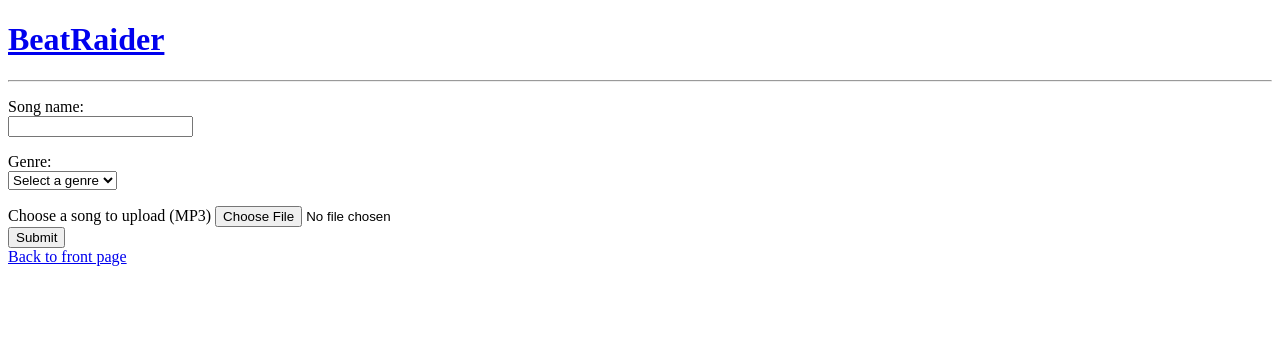
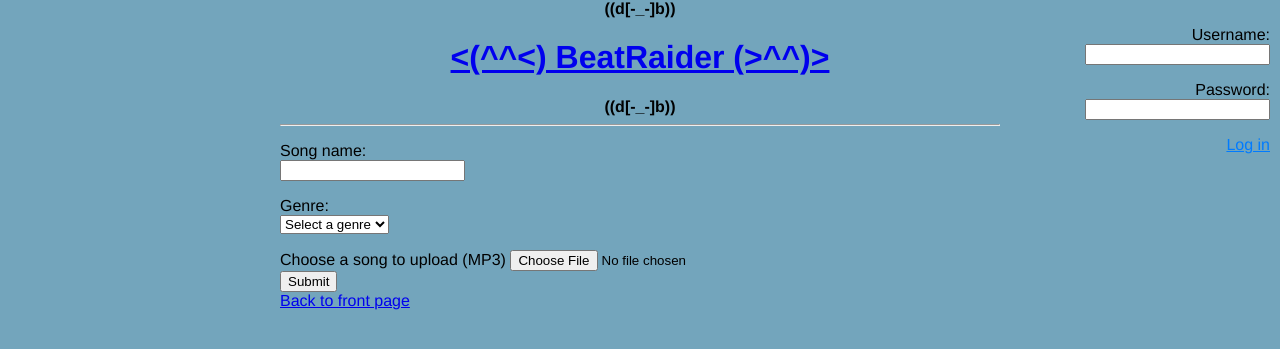
Before and after one commit to kasperikpnn/beat-raider, a Flask app: page /upload in a window 1280 px wide. Shown: the top 349 px of the page. Run offline with Flask 3, Linux system fonts and the light colour scheme; parts of the project's set-up code (start-up, migrations or seed data) failed here and were passed over; some libraries are stand-ins or nearby versions.

Commit message:
Working on the layout + Flash messages

```diff
--- a/routes.py
+++ b/routes.py
@@ -123,6 +123,7 @@ def editplaylist(playlist_id):
 @app.route("/listen/<song_id>")
 def listen(song_id):
     song_info = SM.getinfo(song_id)
+    user_playlists = []
     if session.get("logged_in") == True:
         user_playlists = SM.get_playlists(session["user_id"])
     if song_info != -1:
@@ -210,23 +211,29 @@ def register():
     if request.method == "POST":
         username = request.form["username"]
         if len(username) < 1 or len(username) > 20:
-            return render_template("error.html", message="Username too short or long! (1-20 characters)")
+            flash('The username is too short or too long! (max 20 characters)', 'error')
+            return redirect("/register")
 
         password1 = request.form["password1"]
         password2 = request.form["password2"]
         if password1 != password2:
-            return render_template("error.html", message="The passwords aren't matching!")
+            flash('The passwords are not matching!', 'error')
+            return redirect("/register")
         if password1 == "":
-            return render_template("error.html", message="The password is empty!")
+            flash('The password is empty!', 'error')
+            return redirect("/register")
 
         artist_name = request.form["artist_name"]
         if len(artist_name) > 100:
-            return render_template("error.html", message="Artist name too long! (max 100 characters)")
+            flash('The artist name is too long! (max 100 characters)!', 'error')
+            return redirect("/register")
         elif len(artist_name) == 0:
             artist_name = username
 
         if users.register(username, artist_name, password1) == False:
-            return render_template("error.html", message="Rekisteröinti ei onnistunut")
+            flash('Registration unsuccessful for an unknown reason', 'error')
+            return redirect("/")
+        flash('Registration successful!', 'success')
         return redirect("/")
 
 @app.route("/upload", methods=["GET", "POST"])
--- a/static/css/main.css
+++ b/static/css/main.css
@@ -2,7 +2,93 @@ body {
     margin: auto;
     max-width: 45em;
     font-family: 'Helvetica', 'Arial', sans-serif;
-    background-color: #ddffff;
+    background-color: #73a5bc;
+}
+
+.header {
+    margin: auto;
+    max-width: 60em;
+    font-weight: bold;
+    font-size: 1em;
+    text-align: center;
+}
+
+.headertitle {
+    margin: auto;
+    max-width: 60em;
+    font-weight: bold;
+    font-size: 1em;
+    text-align: center;
+}
+
+#songs-container {
+    display: flex;
+    flex-direction: column; /* Stack the song boxes vertically */
+    align-items: center; /* Center the song boxes */
+    gap: 20px; /* Space between each song box */
+    width: 100%; /* Make sure the container is full width */
+    padding: 0; /* Remove any padding to prevent extra space */
+    background: none; /* Ensure no background color */
+    box-shadow: none; /* Remove any box-shadow from the container */
+}
+
+#playlist-container {
+    display: flex;
+    flex-direction: column; /* Stack the song boxes vertically */
+    align-items: center; /* Center the song boxes */
+    gap: 20px; /* Space between each song box */
+    width: 100%; /* Make sure the container is full width */
+    padding: 0; /* Remove any padding to prevent extra space */
+    background: none; /* Ensure no background color */
+    box-shadow: none; /* Remove any box-shadow from the container */
+}
+
+.options {
+    position: fixed;
+    top: 10px;
+    right: 10px;
+    display: flex;
+    flex-direction: column; /* Stack the options vertically */
+    gap: 10px; /* Space between each option */
+    width: auto; /* Set width to auto to avoid overflowing */
+    background: none; /* No background color */
+    box-shadow: none; /* Remove any box-shadow from the container */
+    text-align: right; /* Ensure text is aligned to the right */
+}
+
+.login {
+    position: fixed;
+    top: 10px;
+    right: 10px;
+    display: flex;
+    flex-direction: column; /* Stack the options vertically */
+    gap: 10px; /* Space between each option */
+    width: auto; /* Set width to auto to avoid overflowing */
+    background: none; /* No background color */
+    box-shadow: none; /* Remove any box-shadow from the container */
+    text-align: right; /* Ensure text is aligned to the right */
+}
+
+.song {
+    background-color: #f0f0f0;
+    border-radius: 4px;
+    padding: 15px;
+    box-shadow: 0 4px 8px rgba(0, 0, 0, 0.1);
+    width: 100%; /* Make the song boxes take full width within the container */
+    max-width: 600px; /* Limit the maximum width of the song boxes */
+    box-sizing: border-box; /* Ensure padding doesn't affect the box width */
+    margin: 0 auto; /* Ensure it's centered */
+}
+
+.playlist {
+    background-color: #f0f0f0;
+    border-radius: 4px;
+    padding: 15px;
+    box-shadow: 0 4px 8px rgba(0, 0, 0, 0.1);
+    width: 100%; /* Make the song boxes take full width within the container */
+    max-width: 600px; /* Limit the maximum width of the song boxes */
+    box-sizing: border-box; /* Ensure padding doesn't affect the box width */
+    margin: 0 auto; /* Ensure it's centered */
 }
 
 table {
@@ -18,13 +104,17 @@ td, th {
 .flash-messages {
     list-style-type: none;
     padding: 0;
+    margin: 0;
   }
 
-  .flash-messages li {
-    padding: 10px;
-    margin: 10px 0;
-    border-radius: 4px;
-    color: #fff;
+  .flash-message {
+    display: inline-block;
+    padding: 0;
+    margin: 0;
+    border-radius: 1px;
+    background-color: transparent;
+    max-width: 100%;
+    box-sizing: border-box;
   }
 
   .flash-messages .success {
@@ -34,3 +124,21 @@ td, th {
   .flash-messages .error {
     background-color: #f44336;
   }
+
+.login-button {
+    background: none; /* Remove default button background */
+    border: none; /* Remove default button border */
+    color: #007bff; /* Text color, adjust as needed */
+    font: inherit; /* Inherit font styles from parent */
+    cursor: pointer; /* Show pointer cursor on hover */
+    padding: 0; /* Remove default padding */
+    text-decoration: underline; /* Optional: underline text to indicate it's clickable */
+}
+
+.login-button:hover {
+    color: #0056b3; /* Change color on hover, adjust as needed */
+}
+
+.login-button:focus {
+    outline: none; /* Remove default focus outline */
+}
--- a/templates/layout.html
+++ b/templates/layout.html
@@ -4,7 +4,7 @@
     <meta charset="UTF-8">
     <meta name="viewport" content="width=device-width, initial-scale=1.0">
     <title>BeatRaider</title>
-    <link rel="stylesheet" href="/static/main.css">
+    <link rel="stylesheet" href="/static/css/main.css">
     <link rel="stylesheet" href="{{ url_for('static', filename='css/audio_player.css') }}" defer>
     <link rel="stylesheet" href="{{ url_for('static', filename='css/popup.css') }}" defer>
     <script src="{{ url_for('static', filename='js/audio_player.js') }}" defer></script>
@@ -12,7 +12,34 @@
     <script src="{{ url_for('static', filename='js/popup.js') }}" defer></script>
 </head>
 <body>
-    <a href="/"><h1>BeatRaider</h1></a>
+
+    <div class="header">
+        ((d[-_-]b))
+        <div class="headertitle">
+             <a href="/"><h1>&lt;(^^&lt;)   BeatRaider   (&gt;^^)&gt;</h1></a>
+        </div>
+        ((d[-_-]b))
+    </div>
+
+    <div class="options">
+        {% if session.user_name %}
+            <p>You've logged in as {{ session.user_name }}</p>
+            <a href="/upload">Upload a song</a>
+            <a href="/profile/{{ session.user_id }}">Your profile page</a>
+            <a href="/logout">Log out</a>
+        {% else %}
+            <div class="login">
+            <form action="/login" method="POST">
+            <p>Username:<br>
+            <input type="text" name="username"></p>
+            <p>Password:<br>
+            <input type="password" name="password"></p>
+            <button type="submit" class="login-button">Log in</button>
+            </form>
+            </div>
+        {% endif %}
+    </div>
+
     <hr>
     {% include 'flash.html' %}
     {% block content %}{% endblock %}
--- a/templates/playlist_card.html
+++ b/templates/playlist_card.html
@@ -1,4 +1,4 @@
-<div class="song">
+<div class="playlist">
     <p><a href="/playlist/{{ playlist_id }}">{{ playlist_name }}</a></p>
     <p>By: {{ playlist_artist }}</p>
     <p>Uploaded: <time id="timeago" datetime="{{ playlist_timestamp }}">{{ playlist_timestamp }}</time></p>
--- a/templates/song_card.html
+++ b/templates/song_card.html
@@ -43,5 +43,6 @@
                 </ul>
             </form>
         </div>
+    </div>
     {% endif %}
 </div>
--- a/users.py
+++ b/users.py
@@ -34,8 +34,9 @@ def register(name, artist_name, password):
 
 def register_admin(name, artist_name, password):
     try:
+        hash_value = generate_password_hash(password)
         sql = text("INSERT INTO users (name, artist_name, password, is_admin) VALUES (:name, :artist_name, :password, TRUE)")
-        db.session.execute(sql, {"name":name, "artist_name":artist_name, "password":password})
+        db.session.execute(sql, {"name":name, "artist_name":artist_name, "password":hash_value})
         db.session.commit()
     except:
         return False
```
Also changed, not shown: templates/index.html (+2 -19 lines), templates/profile.html (+9 -2 lines), templates/flash.html (indentation only).
